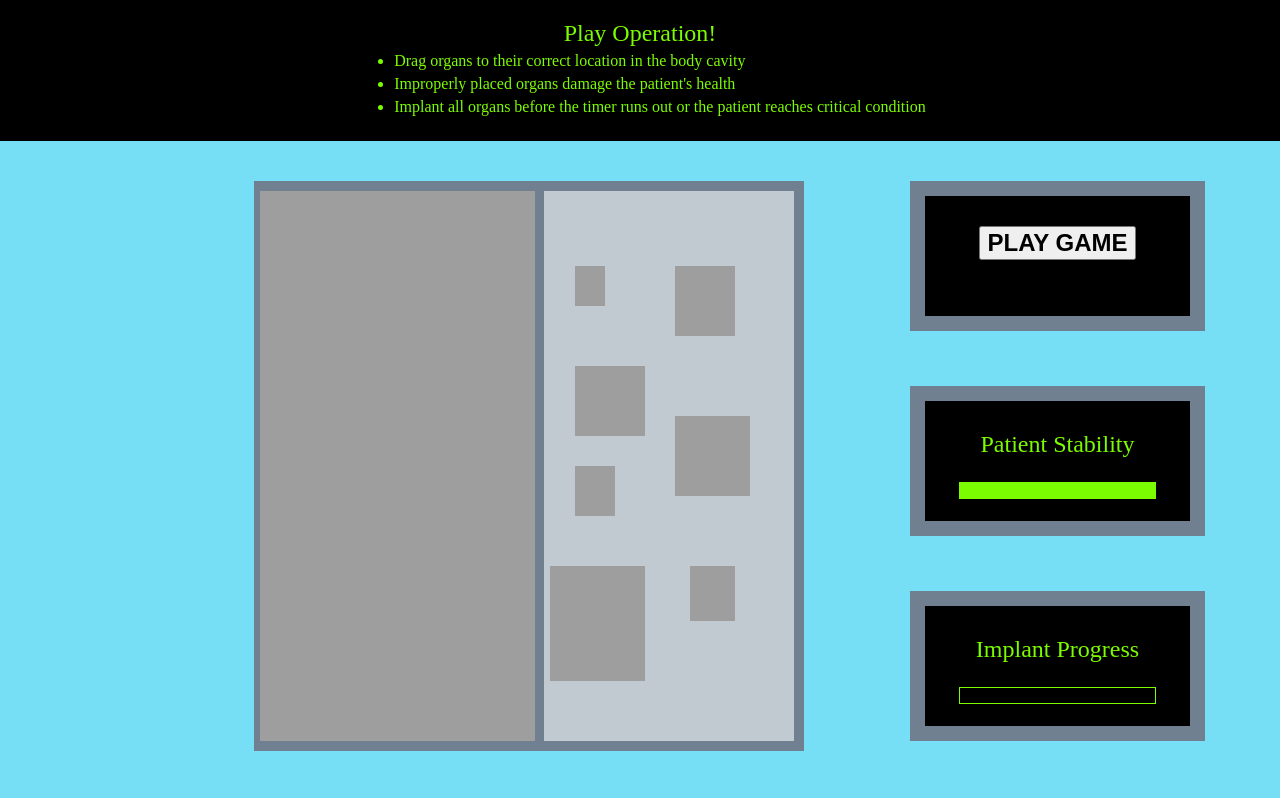
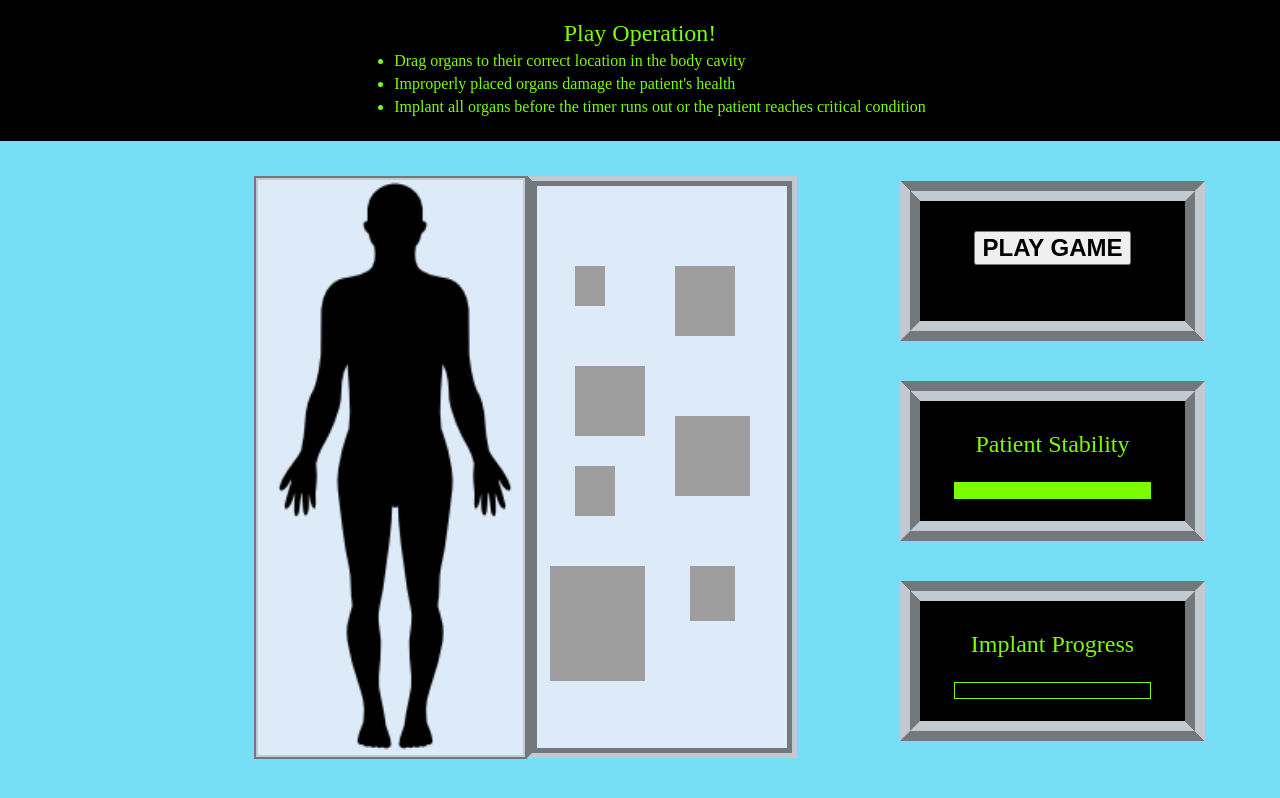
Before and after one commit to chickey96/operation, a website built with webpack: page dist/index.html in a window 1280 px wide. Built offline with nearby package versions, Linux system fonts and the light colour scheme.

Commit message:
Change body and add borders

```diff
--- a/src/body.js
+++ b/src/body.js
@@ -4,12 +4,13 @@ export default class Body {
   constructor(ctx) {
     this.ctx = ctx;
     this.body = new Image();
-    this.body.src = "http://chittagongit.com//images/human-body-icon/human-body-icon-1.jpg"
+    // this.body.src = "http://chittagongit.com//images/human-body-icon/human-body-icon-1.jpg"
+    this.body.src = '../assets/images/body.png';
     this.body.onload = () => {
-      this.ctx.drawImage(this.body, 185, 25, 275, 550)
+      this.ctx.drawImage(this.body, 200, 10, 240, 575)
     }
   }
   draw() {
-    this.ctx.drawImage(this.body, 185, 25, 275, 550)
+    this.ctx.drawImage(this.body, 200, 10, 240, 575)
   }
 }
--- a/src/game.js
+++ b/src/game.js
@@ -22,6 +22,8 @@ class Game{
     this.mouseDown = this.mouseDown.bind(this);
     this.startGame = this.startGame.bind(this);
     this.endGame = this.endGame.bind(this);
+    this.handleCanvasClick = this.handleCanvasClick.bind(this);
+    this.drawBorder = this.drawBorder.bind(this);
 
     this.playGame = new Gameplay(this);
     this.modal = document.createElement('span');
@@ -36,6 +38,14 @@ class Game{
     document.body.appendChild(this.modalBackground);
 
     this.canvas = document.getElementById('canvas');
+    this.canvas.addEventListener('click', this.handleCanvasClick);
+
+  }
+
+  handleCanvasClick(){
+    this.playGame.startTimer();
+    this.canvas.removeEventListener('click', this.handleCanvasClick)
+
   }
 
   startGame(){
@@ -67,8 +77,32 @@ class Game{
       this.repaint()
       window.setTimeout(this.feedback(this.selection), 1000);
       this.selection = null;
+    } else {
+      this.drawBorder();
     }
   }
+
+  drawBorder() {
+
+    const dArr = [-1,-1, 0,-1, 1,-1, -1,0, 1,0, -1,1, 0,1, 1,1] // offset array
+        const s = 2  // thickness scale
+        const x = 200  // final position
+        const y = 10
+
+    // draw images at offsets from the array scaled by s
+    for(let i = 0; i < dArr.length; i += 2)
+      this.ctx.drawImage(this.body.body, x + dArr[i]*s, y + dArr[i+1]*s, 240, 575);
+      this.ctx.globalCompositeOperation = "source-in";
+      this.ctx.fillStyle = "red";
+      this.ctx.fillRect(0,0, this.canvas.width, this.canvas.height);
+
+      this.ctx.globalCompositeOperation = "source-over";
+      this.body.draw();
+      this.organs.forEach( organ => {
+        organ.draw();
+      })
+  }
+
 
   mouseMove(e) {
     let mouseX = e.layerX;
@@ -128,6 +162,7 @@ class Game{
     if(this.playGame.lives === 0){
       this.endGame();
       this.gameLostMessage();
+      return;
     }
     for (let i = 0; i < this.organs.length; i++) {
       if(!this.organs[i].placed){
--- a/src/or.css
+++ b/src/or.css
@@ -25,31 +25,31 @@ body {
 }
 
 .table{
-  width: 270px;
-  height: 550px;
-  background-color: rgb(84, 169, 239);
+  width: 250px;
+  height: 575px;
+  background-color: rgb(221, 234, 247);
   display: flex;
   z-index: 1;
+  padding-right: 15px;
   margin-left: 179px;
-  margin-top: 15px;
-  border-top: 10px solid slategray;
-  border-left: 10px solid slategray;
-  border-bottom: 10px solid slategray;
-  border-right: 5px solid slategray;
+  margin-top: 10px;
+  border-top: 4px groove rgb(193, 201, 209);
+  border-left: 4px groove rgb(193, 201, 209);
+  border-bottom: 4px ridge rgb(193, 201, 209);
+  border-right: 4px ridge rgb(193, 201, 209);
 }
 
 .instruments{
   width: 250px;
-  height: 550px;
-  background-color: rgb(193, 201, 209);
-  border: 1px solid black;
+  height: 562px;
+  background-color: rgb(221, 234, 247);
   display: flex;
   z-index: 1;
-  margin-top: 15px;
-  border-top: 10px solid slategray;
-  border-right: 10px solid slategray;
-  border-bottom: 10px solid slategray;
-  border-left: 5px solid slategray;
+  margin-top: 10px;
+  border-top: 10px ridge rgb(193, 201, 209);
+  border-right: 10px groove rgb(193, 201, 209);
+  border-bottom: 10px groove rgb(193, 201, 209);
+  border-left: 10px inset rgb(193, 201, 209);
 }
 
 #canvas {
@@ -101,13 +101,17 @@ body {
   text-align: center;
   padding: 30px;
   font-size: 24px;
-  border: 15px solid slategrey;
+  border-left: 20px ridge rgb(193, 201, 209);
+  border-bottom: 20px ridge rgb(193, 201, 209);
+  border-top: 20px groove rgb(193, 201, 209);
+  border-right: 20px groove rgb(193, 201, 209);
 }
 
 .startButton {
   font-size: 24px;
   font-weight: bold;
   outline: none;
+  z-index: 100;
 }
 
 .startButton:hover {
@@ -179,9 +183,9 @@ body {
 }
 
 #game-lost div {
-  color: lawngreen;
-  background-color: black;
-  border: 2px solid lawngreen;
+  color: black;
+  background-color: white;
+  border: 2px solid black;
   padding: 5px;
 }
 
@@ -196,7 +200,6 @@ body {
 
 #game-lost {
   background-image: url('../assets/images/lost.png');
-  color: lawngreen;
   background-size: cover;
   background-position: 50% 50%;
   justify-content: center;
@@ -221,11 +224,9 @@ body {
 }
 
 .modal-background {
-  /* height: 100%;
-  width: 100%; */
   visibility: visible;
-  background-color: rgb(0, 0, 0, .6);
-  position: absolute;
+  background-color: rgb(0, 0, 0, 1);
+  position: fixed;
   top: 0;
   left: 0;
   bottom: 0;
```
Also changed, not shown: assets/images/body.png (added), dist/main.js.
